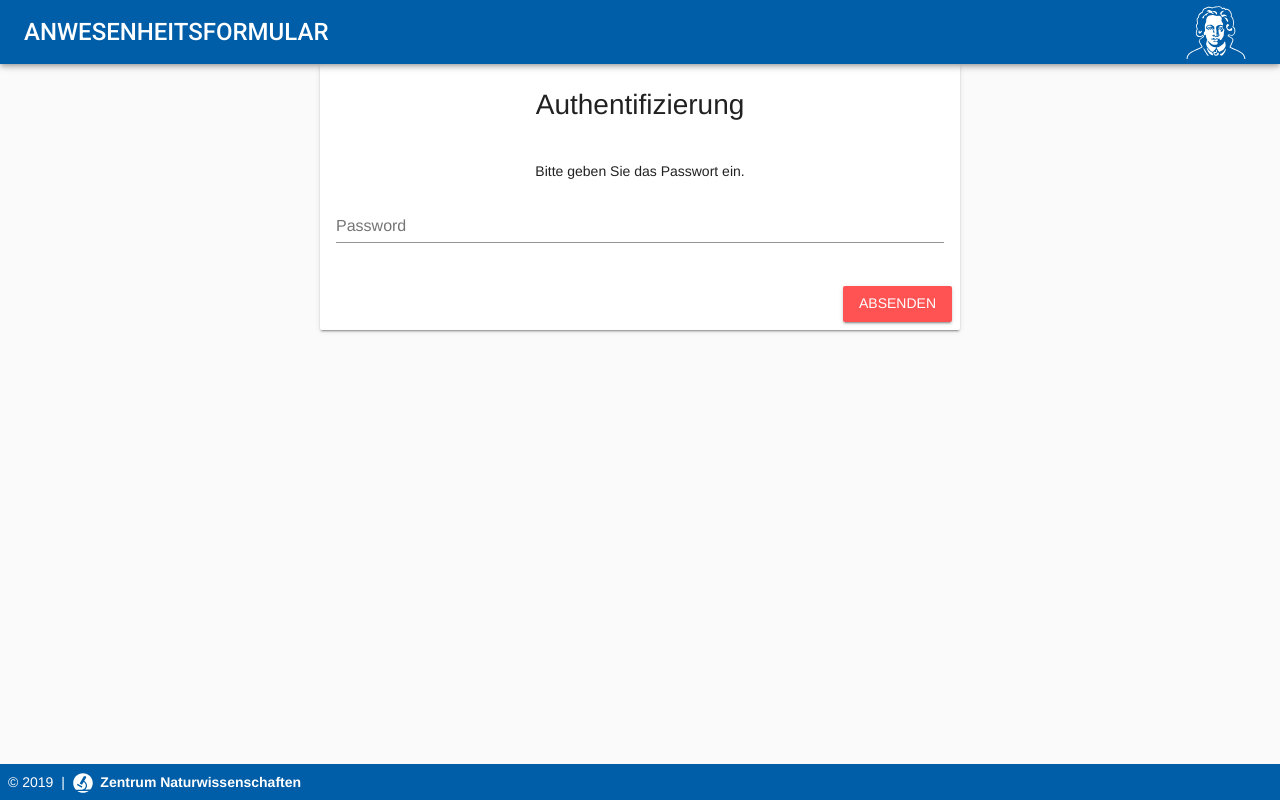
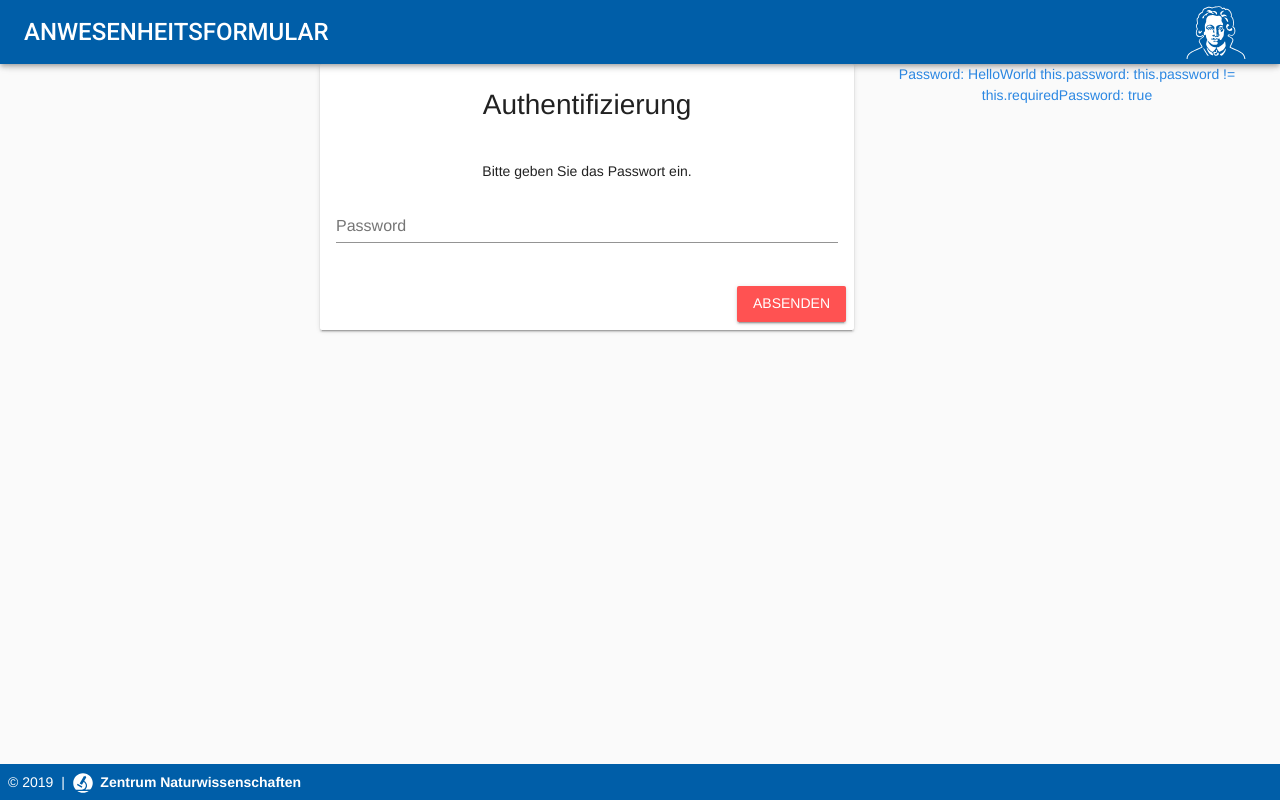
Before and after one commit to zentrumnawi/Mathezentrum, a Vue app: page /admin in a window 1280 px wide. Built offline with nearby package versions, Linux system fonts and the light colour scheme; what json2csv, v-data-table would draw is missing.

Commit message:
changed timestamp format & foreach functionality in admin.vue

```diff
--- a/src/components/Admin.vue
+++ b/src/components/Admin.vue
@@ -16,6 +16,9 @@
           </v-card-actions>
       </v-card>
     </v-flex>
+    Password: {{this.requiredPassword}}
+    this.password: {{this.password}}
+    this.password != this.requiredPassword: {{this.password != this.requiredPassword}}
   </v-layout>
 
   <div v-else id="FormData">
@@ -55,7 +58,7 @@ export default {
     return {
       authenticated: false,
       password: null,
-      requiredPassword: "Passwort",
+      requiredPassword: "HelloWorld",
       headers: [
         {
           text: "Datum",
@@ -101,7 +104,7 @@ export default {
 
         this.$store.state.attendees.forEach(element => {
         element.presence = format(addMinutes(new Date(0),differenceInMinutes(element.end, element.start)),'HH:mm');
-        element.date = format(element.start, 'MM.DD.YYYY');
+        element.date = format(element.start, 'DD.MM.YYYY');
         element.start = format(element.start,'HH:mm');
         element.end = format(element.end,'HH:mm');
       });
@@ -125,7 +128,8 @@ export default {
 
       let output = "";
 
-      this.fields.forEach(element => {
+        Object.keys(this.fields).forEach(element => {
+      // this.fields.forEach(element => {
         output += element;
         output += this.delimiter;
 
--- a/src/components/AttendeeForm.vue
+++ b/src/components/AttendeeForm.vue
@@ -173,9 +173,8 @@
         <!-- </v-form> -->
       </v-stepper-items>
     </v-stepper>
-<!--     Valid: {{ this.valid == null ? 'null' : this.valid }}
-    Stepper: {{ this.stepper}}
- -->    <!-- </v-form> -->
+Valid: {{ this.valid == null ? 'null' : this.valid }}
+Stepper: {{ this.stepper}}
   </v-container>
 </template>
 
```
